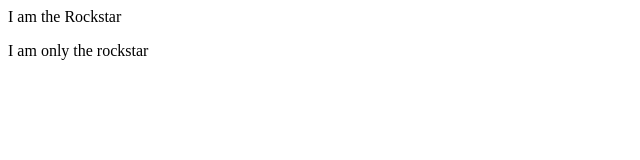
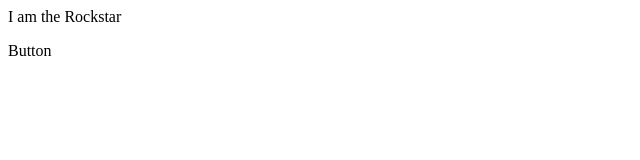
Before and after one commit to codr-27/ShristiRepo, a plain HTML site: page index.html in a window 1280 px wide. Shown: the full height of the page, 0-640 px from the left. Drawn offline with Linux system fonts and the light colour scheme.

Commit message:
messages

```diff
--- a/index.html
+++ b/index.html
@@ -1,2 +1,2 @@
 <p>I am the Rockstar</p>
-<p>I am only the rockstar</p>
+<p>Button</p>
```
